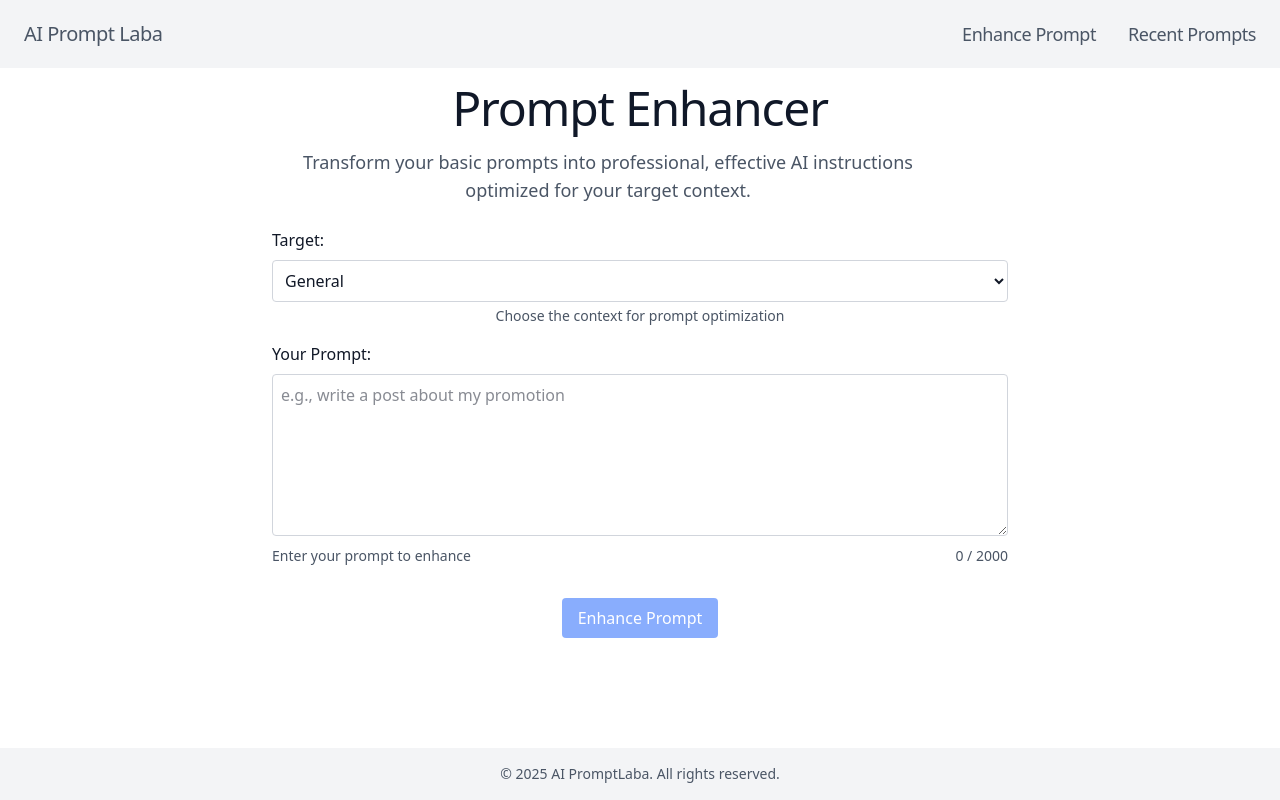
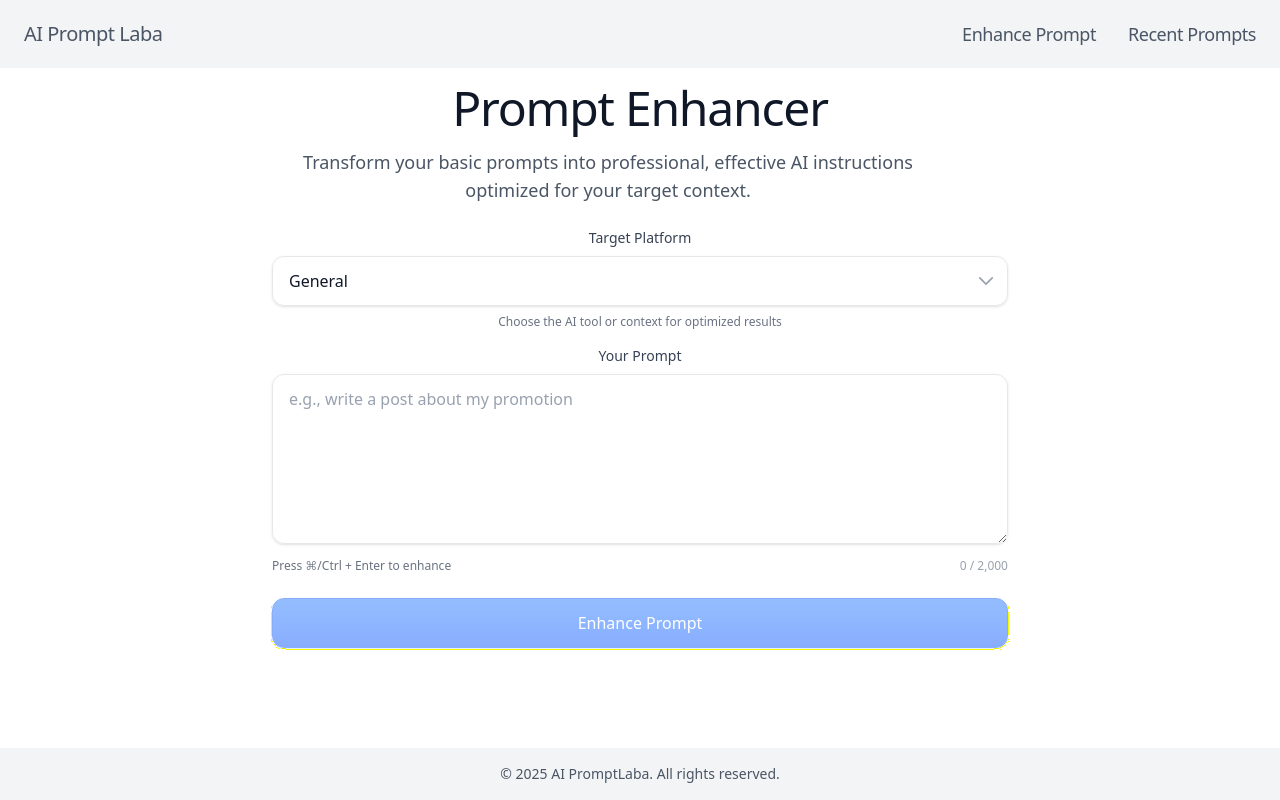
Before and after one commit to LazyMisha/ai-prmptlaba-web, a Next.js app: page /enhance in a window 1280 px wide. Built offline with nearby package versions, Linux system fonts and the light colour scheme.

Commit message:
refactor: simplify component documentation and enhance accessibility features across multiple components

```diff
--- a/src/components/common/PageHeading.tsx
+++ b/src/components/common/PageHeading.tsx
@@ -17,7 +17,7 @@
 }
 
 /**
- * A reusable page heading component following Apple design principles.
+ * A reusable page heading component.
  * Provides standardized h1 styling with clean, elegant typography.
  */
 export function PageHeading({ children, className, id }: PageHeadingProps) {
--- a/src/components/enhance/EnhanceButton.tsx
+++ b/src/components/enhance/EnhanceButton.tsx
@@ -14,8 +14,7 @@
 }
 
 /**
- * Button to trigger prompt enhancement.
- * Handles loading states and disabled states with full accessibility support.
+ * Primary action button for triggering prompt enhancement.
  */
 export default function EnhanceButton({
   onClick,
@@ -23,35 +22,13 @@
   isLoading,
   className,
 }: EnhanceButtonProps) {
+  const isDisabled = disabled || isLoading
+
   return (
     <button
-      className={cn(
-        // Background color
-        'bg-blue-600',
-        // Text color
-        'text-white',
-        // Padding
-        'px-4',
-        'py-2',
-        // Margin
-        'mt-4',
-        // Border radius
-        'rounded',
-        // Hover effect
-        'hover:bg-blue-700',
-        // Focus styles for keyboard navigation
-        'focus:outline-none',
-        'focus:ring-2',
-        'focus:ring-blue-500',
-        'focus:ring-offset-2',
-        // Disabled state
-        disabled || isLoading ? 'opacity-50 cursor-not-allowed' : '',
-        // Custom classes
-        className,
-      )}
       type="button"
       onClick={onClick}
-      disabled={disabled || isLoading}
+      disabled={isDisabled}
       aria-busy={isLoading}
       aria-label={
         isLoading
@@ -60,8 +37,79 @@
             ? 'Enhance prompt (currently disabled)'
             : 'Enhance prompt'
       }
+      className={cn(
+        // Sizing
+        'w-full',
+        // Spacing
+        'px-6',
+        'py-3',
+        'mt-2',
+        // Typography
+        'text-base',
+        'font-medium',
+        'text-white',
+        // Background - gradient for depth
+        'bg-gradient-to-b',
+        'from-blue-500',
+        'to-blue-600',
+        // Border
+        'border',
+        'border-blue-600',
+        'rounded-xl',
+        // Shadow - subtle depth
+        'shadow-sm',
+        'shadow-blue-500/25',
+        // Transition
+        'transition-all',
+        'duration-200',
+        // Focus
+        'focus:outline-none',
+        'focus-visible:ring-2',
+        'focus-visible:ring-blue-500/50',
+        'focus-visible:ring-offset-2',
+        // Hover - lift effect
+        !isDisabled && 'hover:from-blue-600',
+        !isDisabled && 'hover:to-blue-700',
+        !isDisabled && 'hover:shadow-md',
+        !isDisabled && 'hover:shadow-blue-500/30',
+        // Active - press effect
+        !isDisabled && 'active:from-blue-700',
+        !isDisabled && 'active:to-blue-800',
+        !isDisabled && 'active:shadow-sm',
+        !isDisabled && 'active:scale-[0.98]',
+        // Disabled state
+        isDisabled && 'opacity-50',
+        isDisabled && 'cursor-not-allowed',
+        // Custom classes
+        className,
+      )}
     >
-      {isLoading ? 'Enhancing...' : 'Enhance Prompt'}
+      <span className="flex items-center justify-center gap-2">
+        {isLoading && (
+          <svg
+            className="animate-spin h-4 w-4"
+            xmlns="http://www.w3.org/2000/svg"
+            fill="none"
+            viewBox="0 0 24 24"
+            aria-hidden="true"
+          >
+            <circle
+              className="opacity-25"
+              cx="12"
+              cy="12"
+              r="10"
+              stroke="currentColor"
+              strokeWidth="4"
+            />
+            <path
+              className="opacity-75"
+              fill="currentColor"
+              d="M4 12a8 8 0 018-8V0C5.373 0 0 5.373 0 12h4zm2 5.291A7.962 7.962 0 014 12H0c0 3.042 1.135 5.824 3 7.938l3-2.647z"
+            />
+          </svg>
+        )}
+        {isLoading ? 'Enhancing...' : 'Enhance Prompt'}
+      </span>
     </button>
   )
 }
--- a/src/components/enhance/EnhanceForm.tsx
+++ b/src/components/enhance/EnhanceForm.tsx
@@ -123,10 +123,11 @@
   }
 
   /**
-   * Handle Enter key in textarea (Shift+Enter for new line, Enter to submit)
+   * Handle keyboard shortcuts in textarea.
+   * ⌘+Enter (Mac) or Ctrl+Enter (Windows/Linux) to submit.
    */
   const handleKeyDown = (e: React.KeyboardEvent<HTMLTextAreaElement>) => {
-    if (e.key === 'Enter' && !e.shiftKey) {
+    if (e.key === 'Enter' && (e.metaKey || e.ctrlKey)) {
       e.preventDefault()
       handleEnhance()
     }
--- a/src/components/enhance/PromptInput.tsx
+++ b/src/components/enhance/PromptInput.tsx
@@ -18,8 +18,7 @@
 }
 
 /**
- * Textarea input for the user's raw prompt with validation feedback.
- * Includes character counting and accessibility features.
+ * Textarea input for the user's raw prompt.
  */
 export default function PromptInput({
   value,
@@ -39,42 +38,22 @@
   return (
     <div className={className}>
       <label
+        htmlFor="prompt-input"
         className={cn(
-          // font weight
+          // Typography
+          'text-sm',
           'font-medium',
-          // margin bottom
+          'text-gray-700',
+          // Layout
+          'block',
+          // Spacing
           'mb-2',
-          // display block
-          'block',
-          // text alignment
-          'text-left',
         )}
-        htmlFor="prompt-input"
       >
-        Your Prompt:
+        Your Prompt
       </label>
+
       <textarea
-        className={cn(
-          // width full
-          'w-full',
-          // padding
-          'p-2',
-          // border
-          'border',
-          // border color based on error state
-          hasError ? 'border-red-500' : 'border-gray-300',
-          // border radius
-          'rounded',
-          // font family
-          'font-sans',
-          // min height
-          'min-h-[120px]',
-          // Focus styles for keyboard navigation
-          'focus:outline-none',
-          'focus:ring-2',
-          hasError ? 'focus:ring-red-500' : 'focus:ring-blue-500',
-          'focus:border-transparent',
-        )}
         id="prompt-input"
         value={value}
         onChange={(e) => onChange(e.target.value)}
@@ -85,43 +64,100 @@
         aria-describedby="prompt-char-count prompt-helper-text prompt-error"
         aria-invalid={hasError ? true : undefined}
         aria-required="true"
+        className={cn(
+          // Sizing
+          'w-full',
+          'min-h-[140px]',
+          // Spacing
+          'px-4',
+          'py-3',
+          // Typography
+          'text-base',
+          'font-normal',
+          'text-gray-900',
+          'placeholder:text-gray-400',
+          'placeholder:font-light',
+          // Background - subtle frosted effect
+          'bg-white/80',
+          'backdrop-blur-sm',
+          // Border
+          'border',
+          hasError ? 'border-red-400' : 'border-gray-200',
+          'rounded-xl',
+          // Shadow - subtle depth
+          'shadow-sm',
+          // Resize
+          'resize-y',
+          // Transition
+          'transition-all',
+          'duration-200',
+          // Focus
+          'focus:outline-none',
+          'focus:ring-2',
+          hasError ? 'focus:ring-red-500/40' : 'focus:ring-blue-500/40',
+          hasError ? 'focus:border-red-400' : 'focus:border-blue-500',
+          'focus:bg-white',
+          // Hover
+          !hasError && 'hover:border-gray-300',
+          'hover:bg-white',
+          // Disabled state
+          disabled && 'opacity-50 cursor-not-allowed',
+        )}
       />
+
+      {/* Footer with helper text and character count */}
       <div
         className={cn(
-          // margin top
-          'mt-1',
-          // flex container
+          // Layout
           'flex',
-          // justify between
           'justify-between',
-          // text small
-          'text-sm',
-          // text gray
-          'text-gray-600',
+          'items-center',
+          // Spacing
+          'mt-2',
+          // Typography
+          'text-xs',
+          'font-light',
         )}
       >
-        <span id="prompt-helper-text">
+        <span
+          id="prompt-helper-text"
+          className={cn(
+            charCount < minChars && charCount > 0
+              ? 'text-amber-600'
+              : isOverMaximum
+                ? 'text-red-500'
+                : 'text-gray-500',
+          )}
+        >
           {charCount < minChars && charCount > 0
-            ? `At least ${minChars - charCount} more character${minChars - charCount === 1 ? '' : 's'} required`
-            : charCount > maxChars
-              ? `${charCount - maxChars} character${charCount - maxChars === 1 ? '' : 's'} over limit`
-              : 'Enter your prompt to enhance'}
+            ? `${minChars - charCount} more character${minChars - charCount === 1 ? '' : 's'} needed`
+            : isOverMaximum
+              ? `${charCount - maxChars} over limit`
+              : 'Press ⌘/Ctrl + Enter to enhance'}
         </span>
-        <span id="prompt-char-count" aria-live="polite" aria-atomic="true">
-          {charCount} / {maxChars}
+
+        <span
+          id="prompt-char-count"
+          aria-live="polite"
+          aria-atomic="true"
+          className={cn('tabular-nums', isOverMaximum ? 'text-red-500' : 'text-gray-400')}
+        >
+          {charCount.toLocaleString()} / {maxChars.toLocaleString()}
         </span>
       </div>
+
+      {/* Error message */}
       {error && (
         <p
           id="prompt-error"
           role="alert"
           className={cn(
-            // margin top
+            // Spacing
             'mt-2',
-            // text red
-            'text-red-600',
-            // text small
+            // Typography
             'text-sm',
+            'font-light',
+            'text-red-500',
           )}
         >
           {error}
--- a/src/components/enhance/TargetSelector.tsx
+++ b/src/components/enhance/TargetSelector.tsx
@@ -3,6 +3,7 @@
 import type { EnhancementTarget } from '@/types/enhance'
 import { TOOL_CATEGORY_LIST } from '@/constants/tool-categories'
 import { cn } from '@/lib/utils'
+import ChevronDownIcon from '@/components/common/ChevronDownIcon'
 
 export interface TargetSelectorProps {
   /** Currently selected enhancement target */
@@ -17,7 +18,6 @@
 
 /**
  * Dropdown selector for choosing the enhancement target platform.
- * Includes accessibility features for keyboard navigation and screen readers.
  */
 export default function TargetSelector({
   value,
@@ -28,45 +28,66 @@
   return (
     <div className={className}>
       <label
+        htmlFor="target-selector"
         className={cn(
-          // font weight
+          // Typography
+          'text-sm',
           'font-medium',
-          // margin bottom
+          'text-gray-700',
+          // Layout
+          'block',
+          // Spacing
           'mb-2',
-          // display block
-          'block',
-          // text alignment
-          'text-left',
         )}
-        htmlFor="target-selector"
       >
-        Target:
+        Target Platform
       </label>
+
+      <div className="relative">
         <select
-        className={cn(
-          // width full
-          'w-full',
-          // padding
-          'p-2',
-          // border
-          'border',
-          'border-gray-300',
-          // border radius
-          'rounded',
-          // Focus styles for keyboard navigation
-          'focus:outline-none',
-          'focus:ring-2',
-          'focus:ring-blue-500',
-          'focus:border-transparent',
-          // Disabled state
-          disabled ? 'opacity-50 cursor-not-allowed' : 'cursor-pointer',
-        )}
           id="target-selector"
           value={value}
           onChange={(e) => onChange(e.target.value as EnhancementTarget)}
           disabled={disabled}
           aria-describedby="target-helper-text"
-        aria-label="Select target platform for prompt enhancement"
+          className={cn(
+            // Sizing
+            'w-full',
+            // Spacing
+            'px-4',
+            'py-3',
+            'pr-10',
+            // Typography
+            'text-base',
+            'font-normal',
+            'text-gray-900',
+            // Background - subtle frosted effect
+            'bg-white/80',
+            'backdrop-blur-sm',
+            // Border
+            'border',
+            'border-gray-200',
+            'rounded-xl',
+            // Shadow - subtle depth
+            'shadow-sm',
+            // Appearance - hide default arrow
+            'appearance-none',
+            // Transition
+            'transition-all',
+            'duration-200',
+            // Focus
+            'focus:outline-none',
+            'focus:ring-2',
+            'focus:ring-blue-500/40',
+            'focus:border-blue-500',
+            'focus:bg-white',
+            // Hover
+            'hover:border-gray-300',
+            'hover:bg-white',
+            // Disabled state
+            disabled && 'opacity-50 cursor-not-allowed',
+            !disabled && 'cursor-pointer',
+          )}
         >
           {TOOL_CATEGORY_LIST.map(({ value: categoryValue, label }) => (
             <option key={categoryValue} value={categoryValue}>
@@ -74,23 +95,38 @@
             </option>
           ))}
         </select>
+
+        {/* Custom dropdown arrow */}
         <div
+          className={cn(
+            // Position
+            'absolute',
+            'right-3',
+            'top-1/2',
+            '-translate-y-1/2',
+            // Pointer events - allow clicks to pass through to select
+            'pointer-events-none',
+            // Color
+            'text-gray-400',
+          )}
+        >
+          <ChevronDownIcon className="w-5 h-5" />
+        </div>
+      </div>
+
+      <p
         id="target-helper-text"
         className={cn(
-          // margin top
-          'mt-1',
-          // flex container
-          'flex',
-          // justify content
-          'justify-center',
-          // text small
-          'text-sm',
-          // text gray
-          'text-gray-600',
+          // Typography
+          'text-xs',
+          'font-light',
+          'text-gray-500',
+          // Spacing
+          'mt-2',
         )}
       >
-        <span>Choose the context for prompt optimization</span>
-      </div>
+        Choose the AI tool or context for optimized results
+      </p>
     </div>
   )
 }
```
Also changed, not shown: src/components/enhance/EnhancedResult.tsx (+222 -116 lines). Lines whose indentation alone changed are shown as unchanged.
